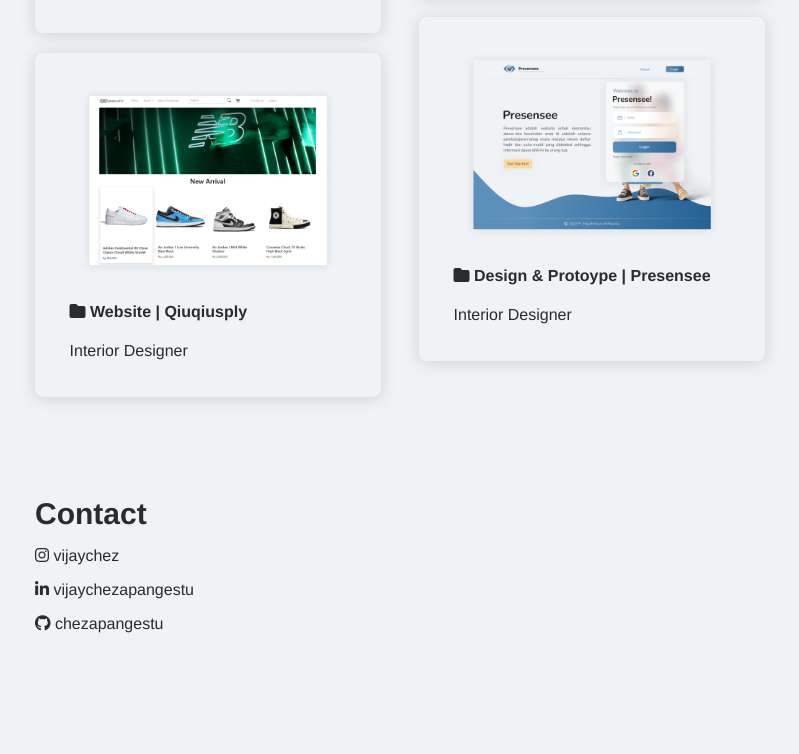
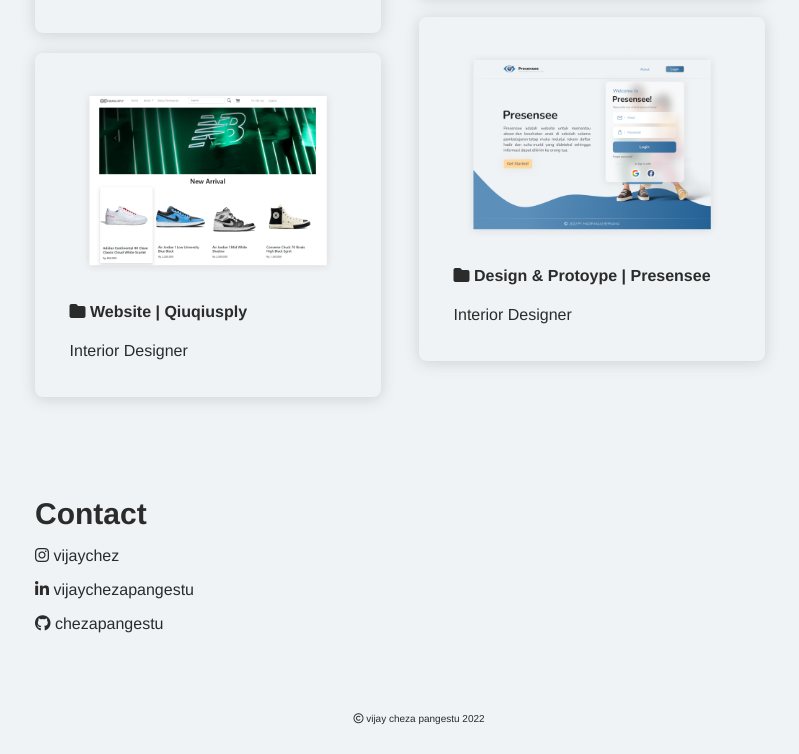
Before and after one commit to chezapangestu/web-porto-html, a plain HTML site: page index.html in a window 1280 px wide. Shown: the part 3008-3762 px from the top of the page, without its empty margins (221-1020 px from the left). Before the commit the page ends 3657 px from the top, so only its background shows below. Drawn offline with Linux system fonts and the light colour scheme.

Commit message:
add copyright

```diff
--- a/index.html
+++ b/index.html
@@ -1,5 +1,6 @@
 <!DOCTYPE html>
 <html lang="en">
+<meta name="copyright" content="vijay cheza pangestu" />
 <meta name="viewport" content="width=device-width, initial-scale=1.0">
 <link rel="stylesheet">
 <script src="https://kit.fontawesome.com/c4b86b9828.js" crossorigin="anonymous"></script>
@@ -189,6 +190,14 @@ a{
 
 .timeline{
   margin-top: 20px;
+}
+
+footer {
+  text-align: center;
+  margin-top: 50px;
+  padding: 20px;
+  color: #2b2b2b;
+  font-size:x-small;
 }
 
 </style>
@@ -397,4 +406,7 @@ a{
   <!--  -->
 
 </body>
+<footer>
+  <p><i class="fa-regular fa-copyright"></i> vijay cheza pangestu 2022<br>
+</footer>
 </html>
```
